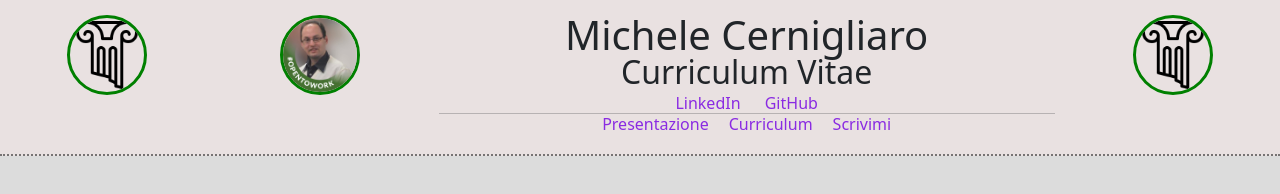
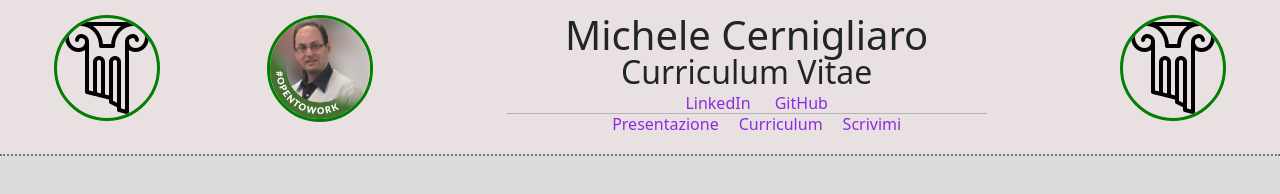
Before and after one commit to Michelepal/cv, a plain HTML site: page index.html in a window 1280 px wide. Drawn offline with nearby package versions, Linux system fonts and the light colour scheme.

Commit message:
fix vari

```diff
--- a/index.html
+++ b/index.html
@@ -6,22 +6,23 @@
     <meta http-equiv="X-UA-Compatible" content="IE=edge">
     <meta name="viewport" content="width=device-width, initial-scale=1.0">
     <title>Michele Cernigliaro CV</title>
-    <link href="https://cdn.jsdelivr.net/npm/bootstrap@5.1.3/dist/css/bootstrap.min.css" rel="stylesheet" integrity="sha384-1BmE4kWBq78iYhFldvKuhfTAU6auU8tT94WrHftjDbrCEXSU1oBoqyl2QvZ6jIW3" crossorigin="anonymous">
+    <link href="https://cdn.jsdelivr.net/npm/bootstrap@5.1.3/dist/css/bootstrap.min.css" rel="stylesheet"
+        integrity="sha384-1BmE4kWBq78iYhFldvKuhfTAU6auU8tT94WrHftjDbrCEXSU1oBoqyl2QvZ6jIW3" crossorigin="anonymous">
     <link rel="stylesheet" href="./style/style.css">
 </head>
 
 <body>
     <header>
         <div class="row mx-auto">
-            <div class="col-2">
+            <div class="col-2 p-0">
                 <img src="./img/capitello.png" alt="capitello" class="capitello d-none d-lg-block mx-auto">
             </div>
             <div class="col-8">
                 <div class="row">
-                    <div class="col-3">
-                        <img src="./img/foto.jpg" alt="fotoprofilo" id="foto">
+                    <div class="col-3 p-0">
+                        <img src="./img/foto.jpg" alt="fotoprofilo" id="foto" class="mr-0">
                     </div>
-                    <div class="col-9">
+                    <div class="col-9 p-0">
                         <div id="titolo" class="py-1">
                             <h1>
                                 Michele Cernigliaro
@@ -29,9 +30,13 @@
                             <h2>
                                 Curriculum Vitae
                             </h2>
-                            <a href="https://www.linkedin.com/in/michele-cernigliaro-095a62184/" target="_blank">LinkedIn</a>
+                            <div id="profili" class="mt-2">
+                                <a href="https://www.linkedin.com/in/michele-cernigliaro-095a62184/"
+                                    target="_blank">LinkedIn</a>
                                 <a href="https://github.com/Michelepal" target="_blank">GitHub</a>
-                            <hr class="m-0">
+                                <hr class="mx-auto my-0 w-75">
+                            </div>
+                            <nav class="mt-0">
                                 <ul class="nav justify-content-center">
                                     <li class="nav-item">
                                         <a href="#pres">Presentazione</a>
@@ -43,11 +48,12 @@
                                         <a href="#scrivimi">Scrivimi</a>
                                     </li>
                                 </ul>
+                            </nav>
                         </div>
                     </div>
                 </div>
             </div>
-            <div class="col-2">
+            <div class="col-2 p-0">
                 <img src="./img/capitello.png" alt="capitello" class="capitello d-none d-lg-block mx-auto">
             </div>
         </div>
--- a/style/style.css
+++ b/style/style.css
@@ -20,16 +20,16 @@ header {
 a {
     text-decoration: none;
     color: blueviolet;
-    padding: 10px 10px;
+    margin-left: 20px;
 }
 
 #foto, .capitello {
-    width: 5rem;
-    margin-left: 0;
+    max-width: 50%;
     border-radius: 60%;
     border: 3px solid green;
 }
 
+
 h1, h2 {
     line-height: 0.8;
 }
```
Lines whose indentation alone changed are shown as unchanged.
